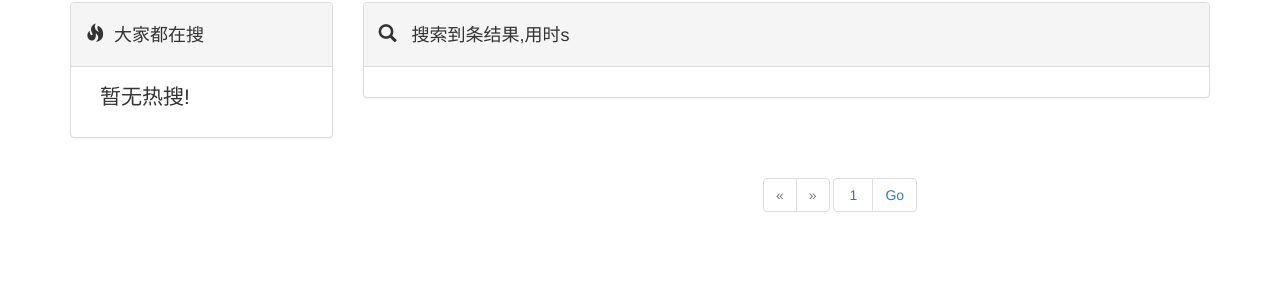
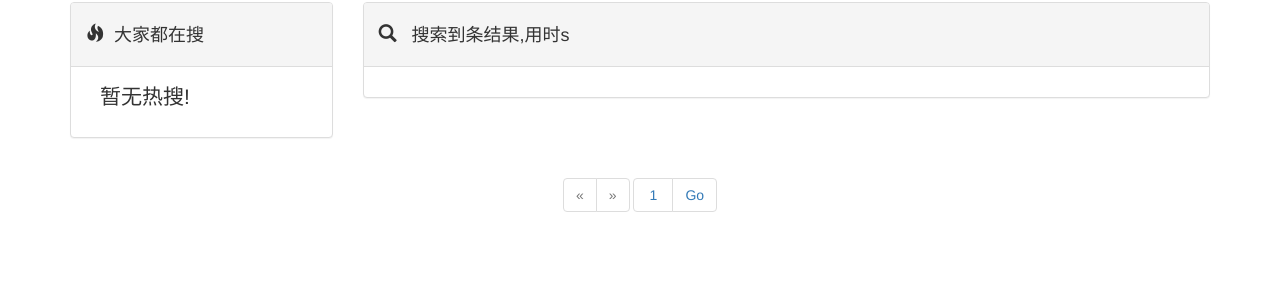
Before and after one commit to suploser/MovieSearch, a Django app: template search/templates/result.html in a window 1280 px wide. Shown: the part 100-400 px from the top of the page. Run offline with Django 3.2, Linux system fonts and the light colour scheme; the template is opened without the code that fills it, so the values that code supplies are empty; some libraries are stand-ins or nearby versions.

Commit message:
结果页

```diff
--- a/search/templates/result.html
+++ b/search/templates/result.html
@@ -94,7 +94,7 @@
                 </div>
             </div>
             <div class="row">
-                <div class="col-md-6 col-md-offset-5">
+                <div class="col-md-6 col-md-offset-3">
                 <div class="paginator">
                     <ul class="pagination">
                         {% if previous %}
```
